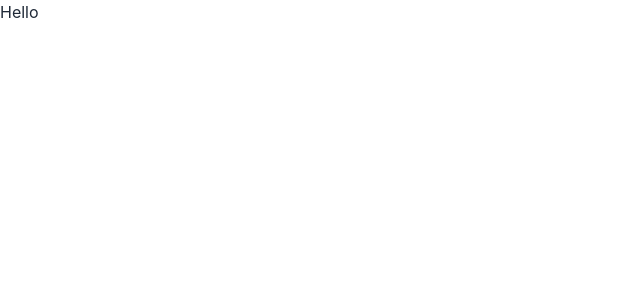
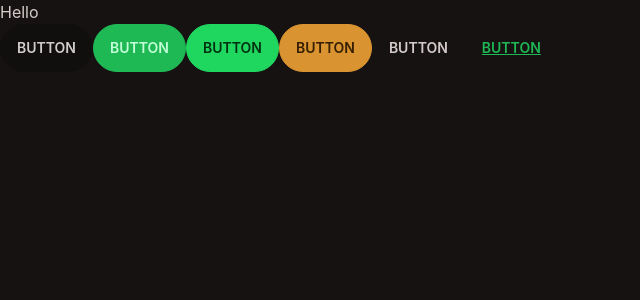
Before and after one commit to m7real/ex-mobile-client, a React (Create React App) app: page / in a window 1280 px wide. Shown: the top 300 px of the page, without its empty margins (0-640 px from the left). Built offline with nearby package versions, Linux system fonts and the light colour scheme.

Commit message:
firebase adde

```diff
--- a/package.json
+++ b/package.json
@@ -6,7 +6,9 @@
     "@testing-library/jest-dom": "^5.16.5",
     "@testing-library/react": "^13.4.0",
     "@testing-library/user-event": "^13.5.0",
+    "axios": "^1.2.0",
     "daisyui": "^2.42.1",
+    "firebase": "^9.14.0",
     "react": "^18.2.0",
     "react-dom": "^18.2.0",
     "react-router-dom": "^6.4.3",
--- a/public/index.html
+++ b/public/index.html
@@ -1,14 +1,11 @@
 <!DOCTYPE html>
-<html lang="en">
+<html data-theme="forest" lang="en">
   <head>
     <meta charset="utf-8" />
     <link rel="icon" href="%PUBLIC_URL%/favicon.ico" />
     <meta name="viewport" content="width=device-width, initial-scale=1" />
     <meta name="theme-color" content="#000000" />
-    <meta
-      name="description"
-      content="Web site created using create-react-app"
-    />
+    <meta name="description" content="Web site created using create-react-app" />
     <link rel="apple-touch-icon" href="%PUBLIC_URL%/logo192.png" />
     <!--
       manifest.json provides metadata used when your web app is installed on a
--- a/src/App.js
+++ b/src/App.js
@@ -4,6 +4,12 @@ function App() {
   return (
     <div className="">
       <h2>Hello</h2>
+      <button className="btn">Button</button>
+      <button className="btn btn-primary">Button</button>
+      <button className="btn btn-secondary">Button</button>
+      <button className="btn btn-accent">Button</button>
+      <button className="btn btn-ghost">Button</button>
+      <button className="btn btn-link">Button</button>
     </div>
   );
 }
--- /dev/null
+++ b/src/firebase.config.js
@@ -0,0 +1,19 @@
+// Import the functions you need from the SDKs you need
+import { initializeApp } from "firebase/app";
+// TODO: Add SDKs for Firebase products that you want to use
+// https://firebase.google.com/docs/web/setup#available-libraries
+
+// Your web app's Firebase configuration
+const firebaseConfig = {
+  apiKey: process.env.REACT_APP_apiKey,
+  authDomain: process.env.REACT_APP_authDomain,
+  projectId: process.env.REACT_APP_projectId,
+  storageBucket: process.env.REACT_APP_storageBucket,
+  messagingSenderId: process.env.REACT_APP_messagingSenderId,
+  appId: process.env.REACT_APP_appId,
+};
+
+// Initialize Firebase
+const app = initializeApp(firebaseConfig);
+
+export default app;
```
Also changed, not shown: 2 other files (tests, documents, lock files or other folders).
